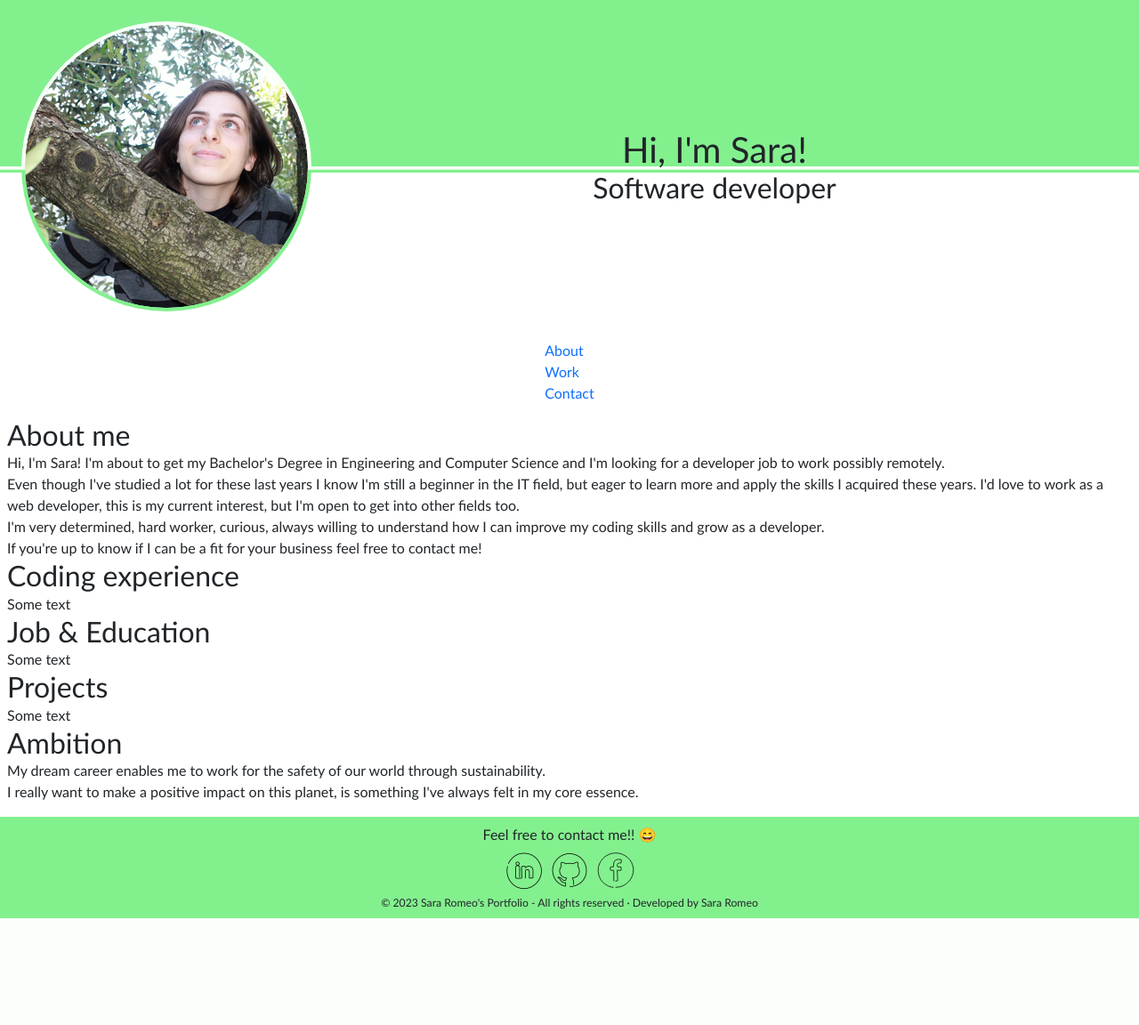
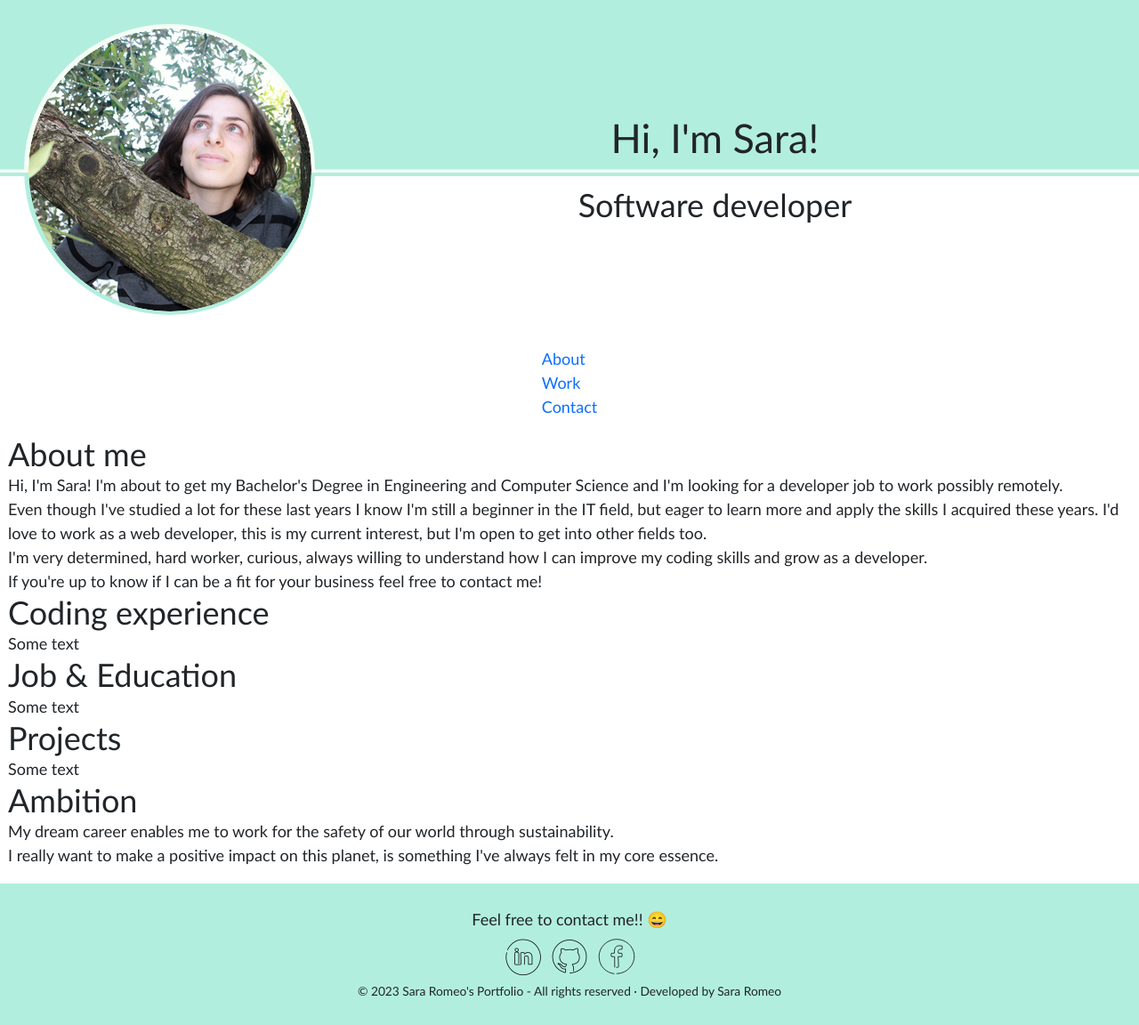
Before and after one commit to sararomeo/portfolio, a PHP site: page / in a window 1280 px wide. Shown: the whole page at 89% size. Before the commit the page ends 1032 px from the top, so only its background shows below. Run offline with PHP 8.4, Linux system fonts and the light colour scheme.

Commit message:
Add custom scroll bar

```diff
--- a/index.html
+++ b/index.html
@@ -24,7 +24,7 @@
                         src="rsc/photos/me-in-a-tree-cut.png" alt="Sara affacciata tra i rami di un albero.">
                 </div>
                 <div class="col text-center flex-column justify-content-between">
-                    <h1 class="h1">Hi, I'm Sara!</h1>
+                    <h1 class="h1 mb-4">Hi, I'm Sara!</h1>
                     <h2 class="h2">Software developer</h2>
                 </div>
             </hgroup>
@@ -42,13 +42,9 @@
         <main class="p-2">
             <section class="row" id="about">
                 <h2 class="h2">About me</h2>
-                <p>Hi, I'm Sara! I'm about to get my Bachelor's Degree in Engineering and Computer Science and I'm
-                    looking for a developer job to work possibly remotely.</p>
-                <p>Even though I've studied a lot for these last years I know I'm still a beginner in the IT field,
-                    but eager to learn more and apply the skills I acquired these years. I'd love to work as a web
-                    developer, this is my current interest, but I'm open to get into other fields too.</p>
-                <p>I'm very determined, hard worker, curious, always willing to understand how I can improve my
-                    coding skills and grow as a developer.
+                <p>Hi, I'm Sara! I'm about to get my Bachelor's Degree in Engineering and Computer Science and I'm looking for a developer job to work possibly remotely.</p>
+                <p>Even though I've studied a lot for these last years I know I'm still a beginner in the IT field, but eager to learn more and apply the skills I acquired these years. I'd love to work as a web developer, this is my current interest, but I'm open to get into other fields too.</p>
+                <p>I'm very determined, hard worker, curious, always willing to understand how I can improve my coding skills and grow as a developer.
                 <p>If you're up to know if I can be a fit for your business feel free to contact me!</p>
             </section>
             <section class="row" id="codinng_experience">
@@ -71,7 +67,7 @@
             </section>
         </main>
     </div>
-    <footer class="row mt-2 p-2">
+    <footer class="row mt-2 p-4">
         <!-- Contacts -->
         <div class="contact text-center" id="contact">
             <p class="pb-1">Feel free to contact me!! &#128516; </p>
--- a/src/style/style.css
+++ b/src/style/style.css
@@ -1,25 +1,50 @@
+/**** VAR ****/
+:root {
+    --base-aquamarine: #b2eede;
+    --bg-col: #f5fff6;
+}
+
 /**** GLOBAL ****/
 * {
     margin: 0 !important;
     padding: 0 !important;
     text-decoration: none !important;
     font-family: 'Candara', Candara, sans-serif;
+    font-size: large;
 }
 
 body {
-    background-color: #f5fff6;
+    background-color: var(--bg-col);
 }
 
 hgroup {
-    background: linear-gradient(#83f08e,#83f08e) top/100% 50% no-repeat, linear-gradient(#f5fff6,#f5fff6) top/100% 51% no-repeat, linear-gradient(#83f08e,#83f08e) top/100% 52% no-repeat, linear-gradient(transparent,transparent) bottom/100% 51% no-repeat;
+    background: linear-gradient(var(--base-aquamarine), var(--base-aquamarine)) top/100% 50% no-repeat, linear-gradient(var(--bg-col), var(--bg-col)) top/100% 51% no-repeat, linear-gradient(var(--base-aquamarine), var(--base-aquamarine)) top/100% 52% no-repeat, linear-gradient(transparent, transparent) bottom/100% 51% no-repeat;
 }
 
 footer {
-    background-color: #83f08e;
+    background-color: #b2eede;
 }
 
 .my-photo-container {
-    background: linear-gradient(#f5fff6,#f5fff6) top/100% 50% no-repeat, linear-gradient(#83f08e,#83f08e) bottom/100% 48% no-repeat;
+    background: linear-gradient(var(--bg-col), var(--bg-col)) top/100% 50% no-repeat, linear-gradient(var(--base-aquamarine), var(--base-aquamarine)) bottom/100% 48% no-repeat;
 }
 
-/*71e0c8*/
+/**** SCROLL BAR ****/
+::-webkit-scrollbar {
+    width: 0.7em;
+}
+
+::-webkit-scrollbar-track {
+    background-color: var(--bg-col);
+}
+
+::-webkit-scrollbar-thumb {
+    background: #71e0c8;
+    border-radius: 15px;
+}
+
+::-webkit-scrollbar-thumb:hover {
+    background: #4ca390;
+}
+
+/**** NAV BAR ****/
```
